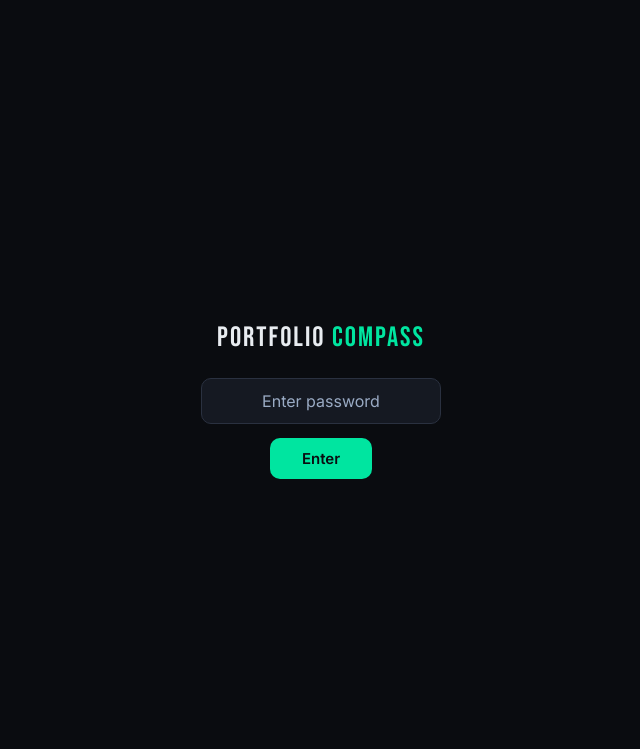
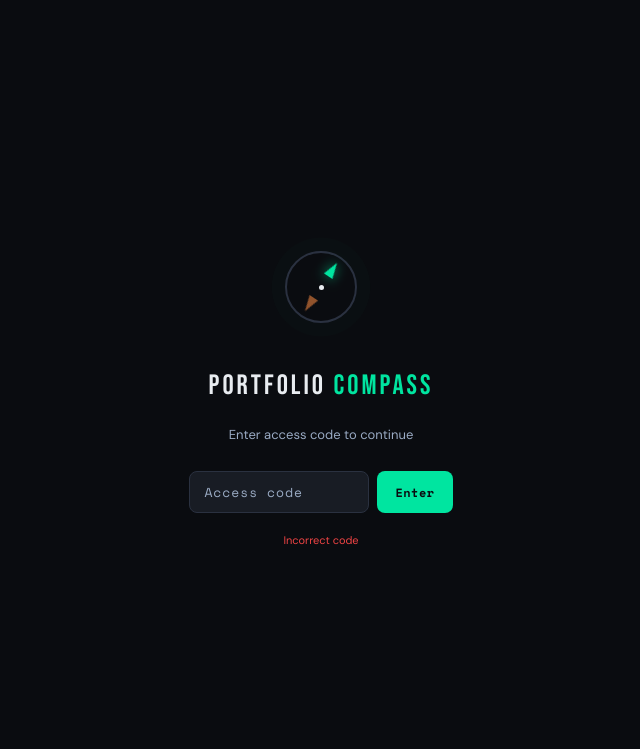
Before and after one commit to sackofdump/pcompass, a website: page public/index.html in a window 1280 px wide. Both pictures are taken after typing "Sample123" into the empty fields and a click on the button "Enter". Shown: the top 749 px of the page, without its empty margins (319-959 px from the left). Drawn offline with nearby package versions, Linux system fonts and the light colour scheme; no server answers.

Commit message:
Restore original splash password gate with compass zoom animation

```diff
--- a/public/index.html
+++ b/public/index.html
@@ -43,60 +43,32 @@
   body.light .splash-title{color:#1a1f2e;}
   body.light .splash-compass{border-color:#c8cdd8;}
   body.light .splash-compass-dot{background:#1a1f2e;}
+  .splash-overlay.splash-zoom form,.splash-overlay.splash-zoom #splashPwError,.splash-overlay.splash-zoom .splash-title,.splash-overlay.splash-zoom>div:nth-child(3){opacity:0;transition:opacity 0.25s ease;}
+  .splash-overlay.splash-fade{background:transparent !important;transition:opacity 0.4s ease;opacity:0;pointer-events:none;}
   .splash-overlay.splash-zoom .splash-compass{animation:splashZoom 1.1s cubic-bezier(0.4,0,0.2,1) forwards !important;}
   .splash-overlay.splash-zoom .splash-needle{animation:splashSpin 0.6s linear infinite !important;}
-
-  .pw-gate{position:fixed;inset:0;background:#0a0c10;display:flex;flex-direction:column;align-items:center;justify-content:center;z-index:9999999;font-family:'Inter',sans-serif;}
-  body.light .pw-gate{background:#f4f6f9;}
-  .pw-gate-box{text-align:center;}
-  .pw-gate-title{font-family:'Bebas Neue',sans-serif;font-size:28px;letter-spacing:2px;color:#e8ecf0;margin-bottom:24px;}
-  body.light .pw-gate-title{color:#1a1f2e;}
-  .pw-gate-title span{color:#00e5a0;}
-  .pw-gate-input{background:#151922;border:1.5px solid #2a3140;border-radius:10px;color:#e8ecf0;font-size:16px;padding:12px 18px;width:240px;outline:none;text-align:center;font-family:'Inter',sans-serif;}
-  body.light .pw-gate-input{background:#fff;border-color:#d0d5de;color:#1a1f2e;}
-  .pw-gate-input:focus{border-color:#00e5a0;}
-  .pw-gate-input.pw-err{border-color:#ff4d6a;animation:pwShake .4s ease;}
-  .pw-gate-btn{margin-top:14px;background:#00e5a0;color:#0a0c10;border:none;border-radius:10px;padding:11px 32px;font-size:15px;font-weight:600;cursor:pointer;font-family:'Inter',sans-serif;}
-  .pw-gate-btn:hover{background:#00cc8e;}
-  @keyframes pwShake{0%,100%{transform:translateX(0)}20%,60%{transform:translateX(-6px)}40%,80%{transform:translateX(6px)}}
+  @keyframes splashZoom{0%{transform:scale(1);opacity:1;border-color:#2a3140;}40%{transform:scale(3);opacity:1;border-color:#00e5a0;box-shadow:0 0 40px 10px rgba(0,229,160,0.4);}100%{transform:scale(60);opacity:0;border-color:#00e5a0;}}
 </style>
 </head>
 <body>
 
-<div class="pw-gate" id="pwGate">
-  <div class="pw-gate-box">
-    <div class="pw-gate-title">Portfolio <span>Compass</span></div>
-    <form onsubmit="return checkPw(event)">
-      <input type="password" class="pw-gate-input" id="pwInput" placeholder="Enter password" autocomplete="off" autofocus>
-      <br>
-      <button type="submit" class="pw-gate-btn">Enter</button>
-    </form>
+<!-- Password Gate -->
+<div class="splash-overlay" id="splashGate" style="position:fixed;inset:0;background:#0a0c10;z-index:9999999;display:flex;flex-direction:column;align-items:center;justify-content:center;gap:20px;">
+  <div class="splash-compass" style="width:72px;height:72px;margin-bottom:8px;">
+    <div class="splash-needle"></div>
+    <div class="splash-compass-dot"></div>
   </div>
+  <div class="splash-title" style="font-size:28px;letter-spacing:3px;">Portfolio <span>Compass</span></div>
+  <div style="color:#9aabc4;font-family:'DM Sans',sans-serif;font-size:13px;margin-top:4px;">Enter access code to continue</div>
+  <form onsubmit="return checkSplashPw()" style="display:flex;gap:8px;margin-top:8px;">
+    <input type="password" id="splashPwInput" placeholder="Access code" style="background:#181c24;border:1px solid #2a3140;border-radius:8px;padding:10px 14px;color:#e8ecf0;font-family:'Space Mono',monospace;font-size:13px;outline:none;width:180px;letter-spacing:1px;transition:border-color 0.2s;" onfocus="this.style.borderColor='#00e5a0'" onblur="this.style.borderColor='#2a3140'">
+    <button type="submit" style="background:#00e5a0;color:#0a0c10;border:none;border-radius:8px;padding:10px 18px;font-family:'Space Mono',monospace;font-size:12px;font-weight:700;cursor:pointer;letter-spacing:0.5px;transition:opacity 0.2s;" onmouseenter="this.style.opacity='0.85'" onmouseleave="this.style.opacity='1'">Enter</button>
+  </form>
+  <div id="splashPwError" style="color:#ef4444;font-family:'DM Sans',sans-serif;font-size:11px;min-height:16px;"></div>
 </div>
 <script>
-(function(){
-  var H='7afca062def2a48f09d6dd03d49eafa00f40b7389aaa9f74db87fe0c14b8e4e9';
-  if(document.cookie.split(';').some(function(c){return c.trim().startsWith('_pgate=1')})){
-    document.getElementById('pwGate').style.display='none';
-  }
-  window.checkPw=async function(e){
-    e.preventDefault();
-    var v=document.getElementById('pwInput').value;
-    var enc=new TextEncoder().encode(v);
-    var buf=await crypto.subtle.digest('SHA-256',enc);
-    var hex=Array.from(new Uint8Array(buf)).map(function(b){return b.toString(16).padStart(2,'0')}).join('');
-    if(hex===H){
-      document.cookie='_pgate=1;path=/;max-age=2592000;SameSite=Lax';
-      document.getElementById('pwGate').style.display='none';
-    } else {
-      var inp=document.getElementById('pwInput');
-      inp.classList.add('pw-err');
-      inp.value='';
-      setTimeout(function(){inp.classList.remove('pw-err')},500);
-    }
-    return false;
-  };
-})();
+function checkSplashPw(){var p=document.getElementById('splashPwInput').value;if(p==='boobies04'){try{sessionStorage.setItem('pc_auth','1');}catch(e){}var gate=document.getElementById('splashGate');gate.classList.add('splash-zoom');setTimeout(function(){gate.classList.add('splash-fade');},900);setTimeout(function(){gate.remove();},1400);return false;}document.getElementById('splashPwError').textContent='Incorrect code';document.getElementById('splashPwInput').value='';return false;}
+(function(){try{if(sessionStorage.getItem('pc_auth')==='1'){document.getElementById('splashGate').style.display='none';}}catch(e){}})();
 </script>
 
 <div class="splash-loader" id="splashLoader">
```
